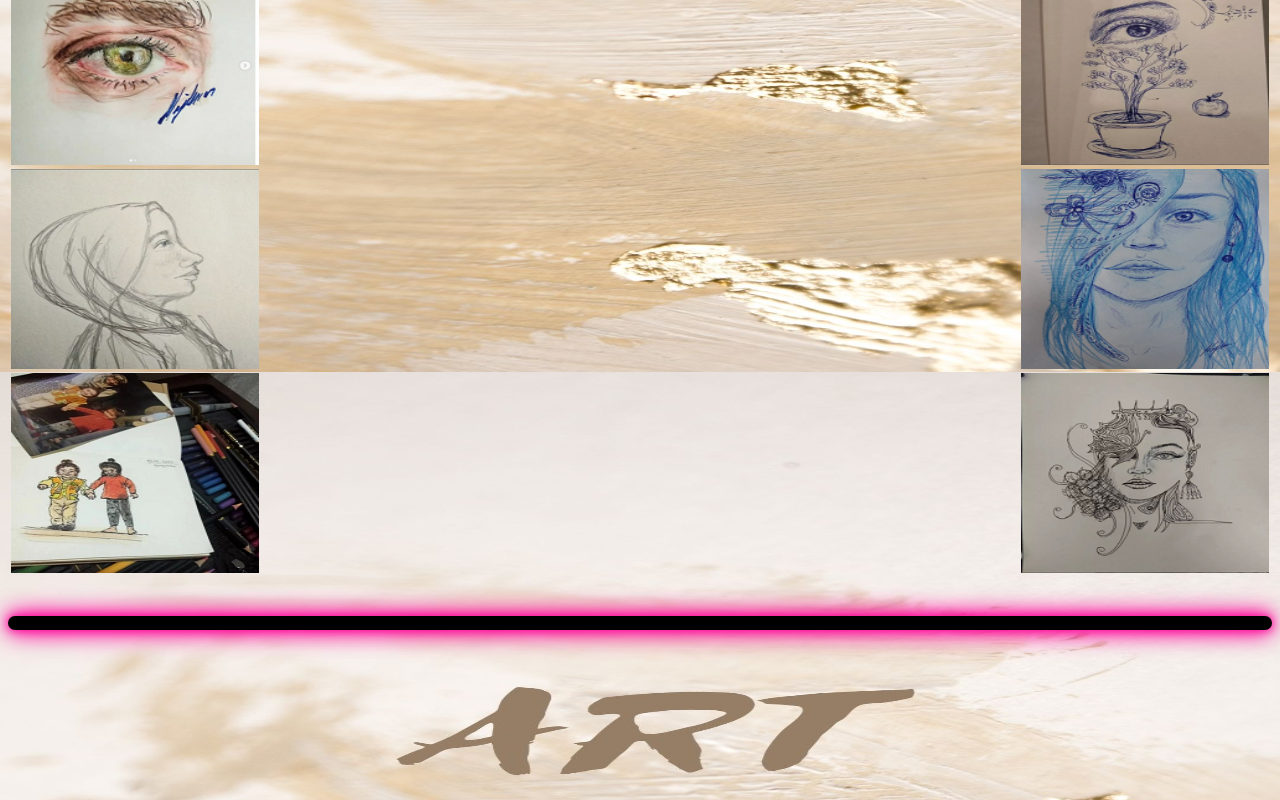
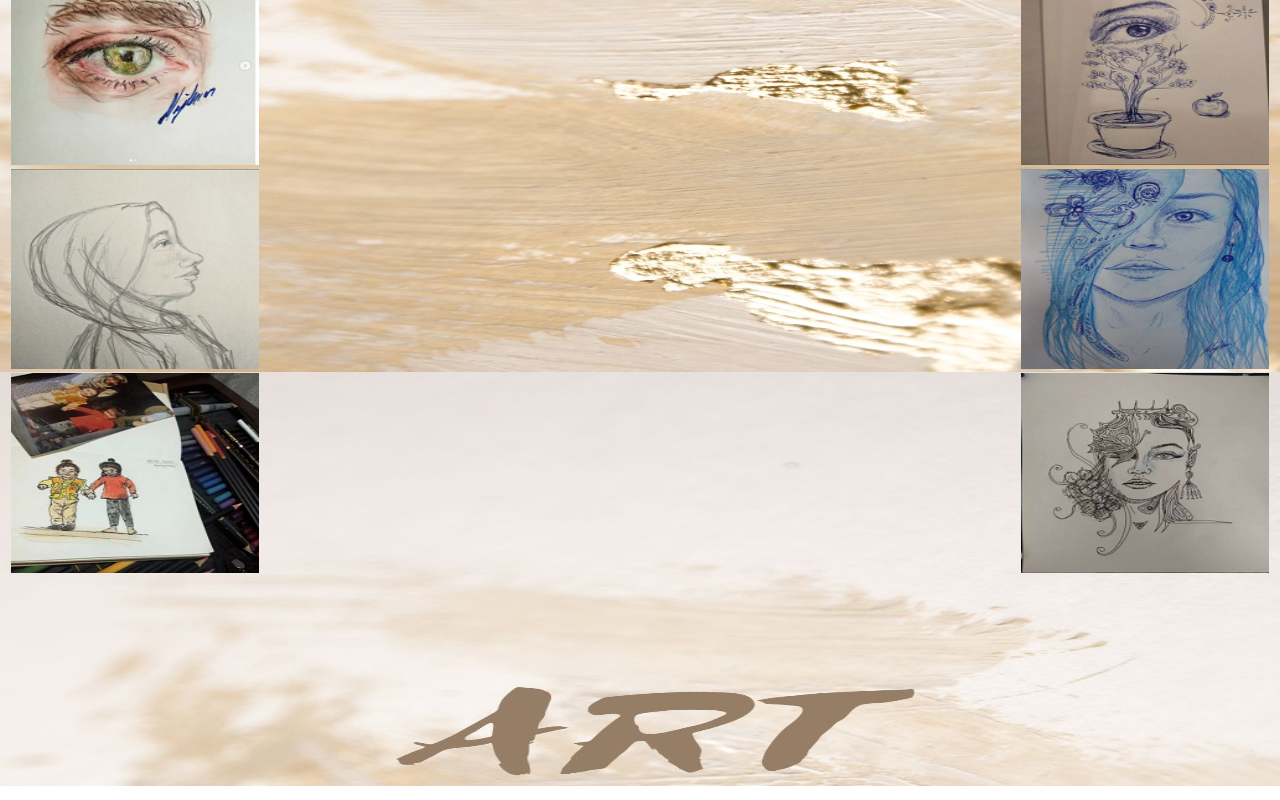
Before and after one commit to paintnagweb/paintnagweb, a plain HTML site: page index.html in a window 1280 px wide. Shown: the part 428-1228 px from the top of the page. Drawn offline with Linux system fonts and the light colour scheme.

Commit message:
Update index.html

```diff
--- a/index.html
+++ b/index.html
@@ -15,7 +15,7 @@
       background-size: 100% 100%;
   }
 
-  div.light{
+  /*div.light{
       width: 100%;
       height: 14px;
       background-color: black;
@@ -24,7 +24,7 @@
                   0 0 10px #FF0099,
                   0 0 20px #FF0099,
                   0 0 28px #FF0099;
-  }
+  }*/
 
 
   </style>
```
